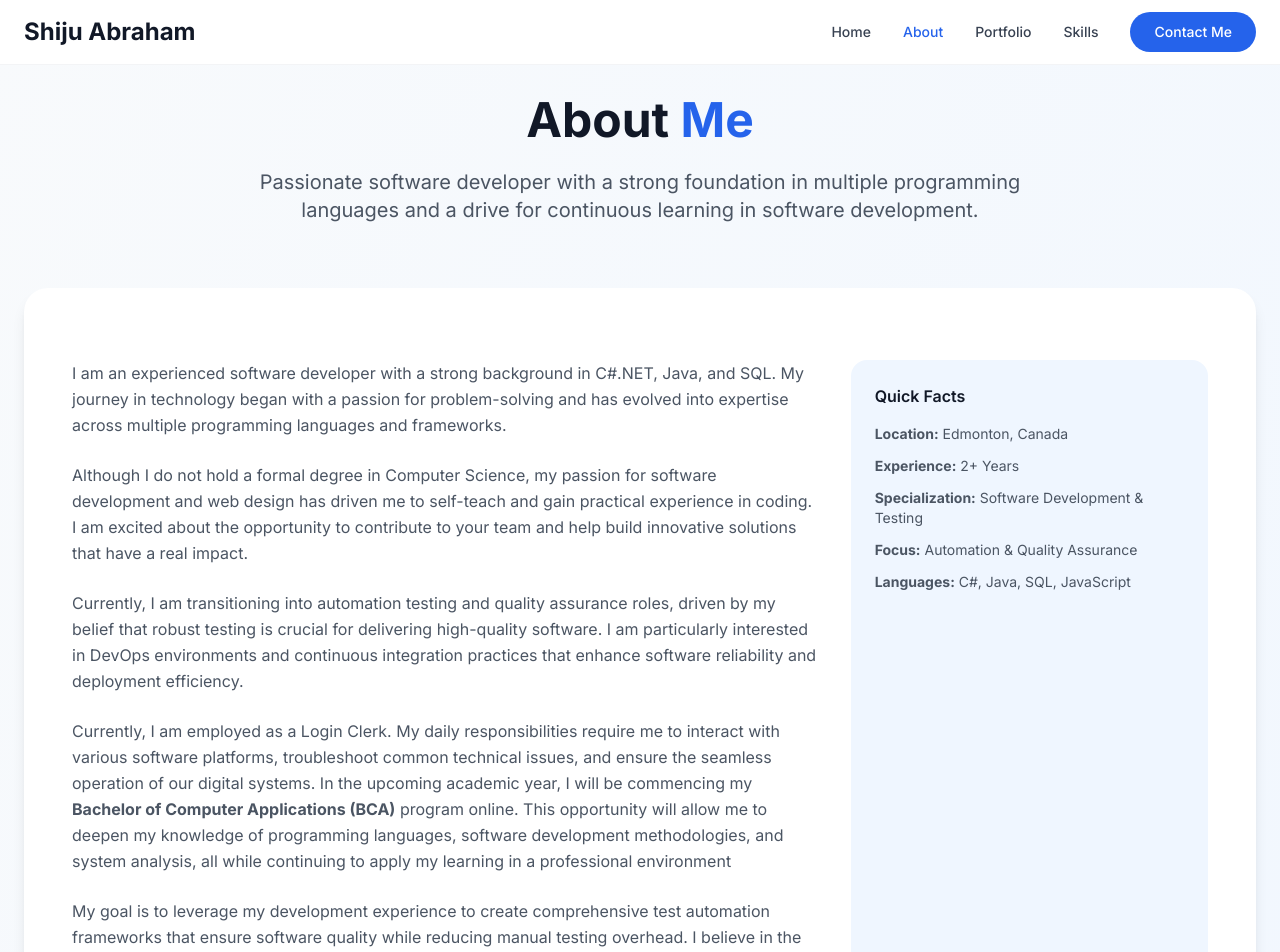
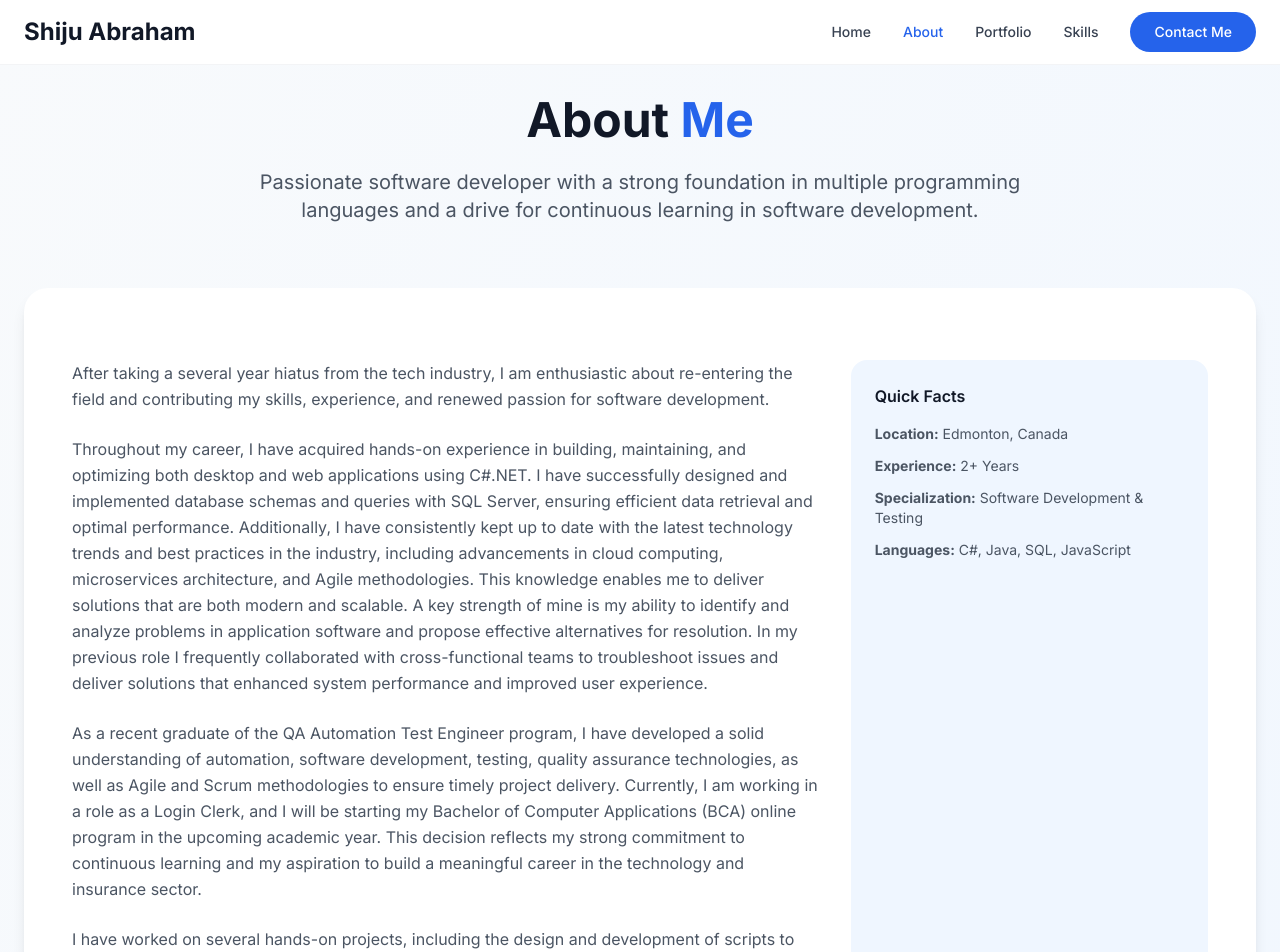
Before and after one commit to shijumylapra/shiju-abraham-portfolio-forge, a React (Vite) app: page /about in a window 1280 px wide. Shown: the top 952 px of the page. Built offline with nearby package versions, Linux system fonts and the light colour scheme.

Commit message:
changes made in about page

```diff
--- a/src/pages/About.tsx
+++ b/src/pages/About.tsx
@@ -25,31 +25,30 @@ const About = () => {
           <div className="grid lg:grid-cols-3 gap-8">
             <div className="lg:col-span-2 space-y-6 text-gray-600 leading-relaxed">
               <p>
-                I am an experienced software developer with a strong background in C#.NET, Java, and SQL.
-                My journey in technology began with a passion for problem-solving and has evolved into
-                expertise across multiple programming languages and frameworks.
+               After taking a several year hiatus from the tech industry, I am enthusiastic about re-entering the field and contributing my skills,
+               experience, and renewed passion for software development.
               </p>
               <p>
-                Although I do not hold a formal degree in Computer Science, my passion for
-                software development and web design has driven me to self-teach and gain practical experience in coding.
-                I am excited about the opportunity to contribute to your team and help build innovative solutions that have a real impact.
+               Throughout my career, I have acquired hands-on experience in building, maintaining, and optimizing both desktop and web applications using C#.NET.
+               I have successfully designed and implemented database schemas and queries with SQL Server, ensuring efficient data retrieval and optimal performance.
+               Additionally, I have consistently kept up to date with the latest technology trends and best practices in the industry,
+               including advancements in cloud computing, microservices architecture, and Agile methodologies.
+                This knowledge enables me to deliver solutions that are both modern and scalable.
+                A key strength of mine is my ability to identify and analyze problems in application software and propose effective alternatives for resolution.
+                In my previous role I frequently collaborated with cross-functional teams to troubleshoot issues and deliver solutions that enhanced system
+                performance and improved user experience.
               </p>
               <p>
-                Currently, I am transitioning into automation testing and quality assurance roles,
-                driven by my belief that robust testing is crucial for delivering high-quality software.
-                I am particularly interested in DevOps environments and continuous integration practices
-                that enhance software reliability and deployment efficiency.
+               As a recent graduate of the QA Automation Test Engineer program, I have developed a solid understanding of automation,
+               software development, testing, quality assurance technologies, as well as Agile and Scrum methodologies to ensure timely project delivery.
+               Currently, I am working in a role as a Login Clerk, and I will be starting my Bachelor of Computer Applications (BCA) online program
+               in the upcoming academic year. This decision reflects my strong commitment to continuous learning and my aspiration to build a meaningful
+               career in the technology and insurance sector.
               </p>
               <p>
-                Currently, I am employed as a Login Clerk.
-                My daily responsibilities require me to interact with various software platforms, troubleshoot common technical issues,
-                 and ensure the seamless operation of our digital systems.
-                 In the upcoming academic year, I will be commencing my <b>Bachelor of Computer Applications (BCA)</b> program online. This opportunity will allow me to deepen my knowledge of programming languages, software development methodologies, and system analysis, all while continuing to apply my learning in a professional environment
-              </p>
-              <p>
-                My goal is to leverage my development experience to create comprehensive test automation
-                frameworks that ensure software quality while reducing manual testing overhead. I believe
-                in the power of automation to transform how we approach software quality assurance.
+              I have worked on several hands-on projects, including the design and development of scripts to enhance process efficiencies. Additionally,
+               I gained practical experience with programming languages such as Java and C#, as well as tools like Selenium, TestNG, Jenkins,
+               AWS, MySQL, JUnit 5, Cucumber, and Gherkin. I possess a strong understanding of Object-Oriented Programming (OOP) principles.
               </p>
             </div>
             <div className="bg-blue-50 rounded-2xl p-6">
@@ -58,8 +57,7 @@ const About = () => {
                 <li><strong>Location:</strong> Edmonton, Canada</li>
                 <li><strong>Experience:</strong> 2+ Years</li>
                 <li><strong>Specialization:</strong> Software Development & Testing</li>
-                <li><strong>Focus:</strong> Automation & Quality Assurance</li>
-                <li><strong>Languages:</strong> C#, Java, SQL, JavaScript</li>
+                     <li><strong>Languages:</strong> C#, Java, SQL, JavaScript</li>
               </ul>
             </div>
           </div>
@@ -86,7 +84,7 @@ const About = () => {
 
             <div className="border-l-4 border-blue-600 pl-6">
               <h3 className="text-xl font-semibold text-gray-900">Software Developer Program</h3>
-              <p className="text-blue-600 font-medium">SAIT</p>
+              <p className="text-blue-600 font-medium">Southern Alberta Institute of Technology</p>
               <p className="text-gray-600">Jul 2019 - Dec 2019</p>
               <p className="text-gray-600 mt-2">
                 Computer programming, database management, and software development methodologies.
```
